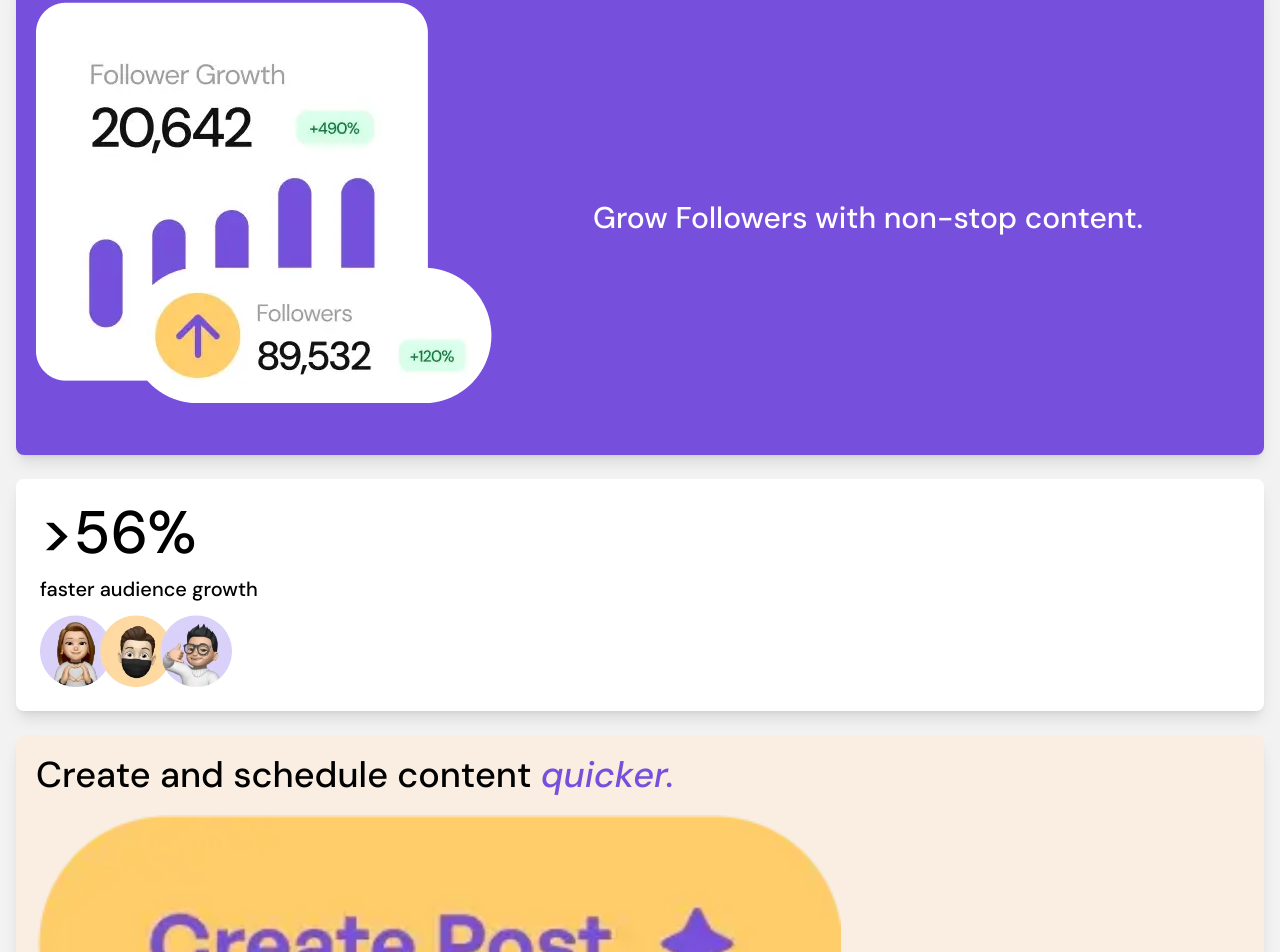
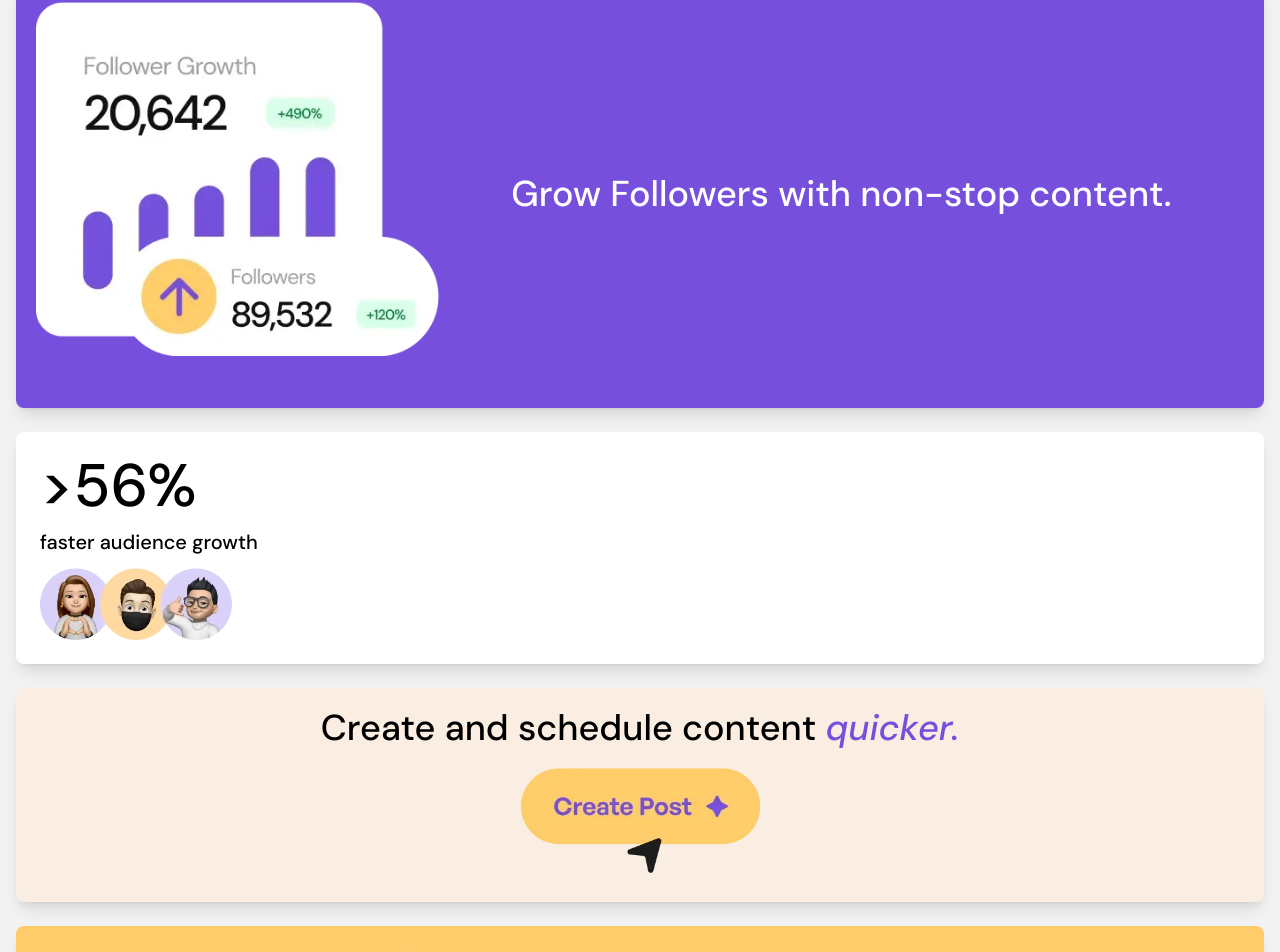
Before and after one commit to Alejo2304/bentoGrid, a React (Vite) app: page / in a window 1280 px wide. Shown: the part 1571-2523 px from the top of the page. Built offline with nearby package versions, Linux system fonts and the light colour scheme.

Commit message:
Containers.jsx: Fixed images with more responsive units (rem)

```diff
--- a/src/components/Containers.jsx
+++ b/src/components/Containers.jsx
@@ -1,10 +1,10 @@
 export function Yellow500Container1({ text, imgPath, imgAlt }) {
     return (
-        <div className="bg-yellow-500 px-4 pt-4 rounded-lg h-65 overflow-hidden shadow-lg space-y-5">
+        <div className="bg-yellow-500 px-4 pt-4 rounded-lg h-65 md:max-h-1/3- overflow-hidden shadow-lg space-y-5">
             <h1 className="font-dmsans font-medium text-3xl">
                 {text}
             </h1>
-            <img src={imgPath} alt={imgAlt} className="w-2/3" />
+            <img src={imgPath} alt={imgAlt} className="w-2/3  md:h-[110%] md:w-auto" />
         </div>
     );
 }
@@ -15,26 +15,26 @@ export function Yellow500Container2({ text, imgPath, imgAlt }) {
             <h1 className="font-dmsans font-medium text-4xl">
                 {text}
             </h1>
-            <img src={imgPath} alt={imgAlt} className="w-2/3" />
+            <img src={imgPath} alt={imgAlt} className="w-[20rem]" />
         </div>
     );
 }
 
 export function Yellow100Container({ text, emText, imgPath, imgAlt }) {
     return (
-        <div className="bg-yellow-100 rounded-lg shadow-lg p-5 space-y-5">
+        <div className="flex flex-col md:items-center md:justify-center bg-yellow-100 rounded-lg shadow-lg p-5 space-y-5">
             <h1 className="font-dmsans font-medium text-4xl">
                 {text} <em className="italic text-purple-500">{emText}</em>
             </h1>
-            <img className="w-2/3" src={imgPath} alt={imgAlt} />
+            <img className="w-[15rem]" src={imgPath} alt={imgAlt} />
         </div>
     );
 }
 
 export function WhiteContainer({ text, imgPath, imgAlt }) {
     return (
-        <div className="bg-white rounded-lg shadow-lg p-5">
-            <img className="drop-shadow-md rounded-[1lh]" src={imgPath} alt={imgAlt} />
+        <div className="bg-white rounded-lg shadow-lg p-5 md:overflow-hidden">
+            <img className="drop-shadow-md rounded-[1lh] md:min-w-[20em]" src={imgPath} alt={imgAlt} />
             <h1 className="font-dmsans font-medium text-2xl pr-4">{text}</h1>
         </div>
     );
@@ -74,17 +74,17 @@ export function PurpleContainerDescriptive({ startTitle, emTitle, italicTitle, e
 export function PurpleContainer({ text, imgPath, imgAlt }) {
     return (
         <div className="flex flex-col md:flex-row md:h-auto items-center justify-center bg-purple-500 rounded-lg shadow-lg p-5 space-y-8">
-            <img className="flex-1/2 md:flex-1/3 md:h-auto"src={imgPath} alt={imgAlt} />
-            <h1 className="flex-1/2 md:flex-2/3 font-dmsans font-medium text-3xl text-white text-center">{text}</h1>
+            <img className="flex-1/2 md:flex-1/3 w-[20rem]"src={imgPath} alt={imgAlt} />
+            <h1 className="flex-1/2 md:flex-2/3 font-dmsans font-medium text-3xl md:text-4xl text-white text-center">{text}</h1>
         </div>
     );
 }
 
 export function Purple100Container({ textTitle, textDescription, imgPath, imgAlt }) {
     return (
-        <div className="flex flex-col items-center justify-center bg-purple-100 rounded-lg shadow-lg space-y-5 px-5 py-6">
+        <div className=" md:overflow-hidden flex flex-col items-center justify-center bg-purple-100 rounded-lg shadow-lg space-y-5 px-5 py-6">
             <h1 className="font-dmsans font-medium text-center text-3xl">{textTitle}</h1>
-            <img src={imgPath} alt={imgAlt} />
+            <img className='w-20rem' src={imgPath} alt={imgAlt} />
             <p className="font-dmsans font-normal text-xl text-center px-5 ">{textDescription}</p>
         </div>
     );
```
